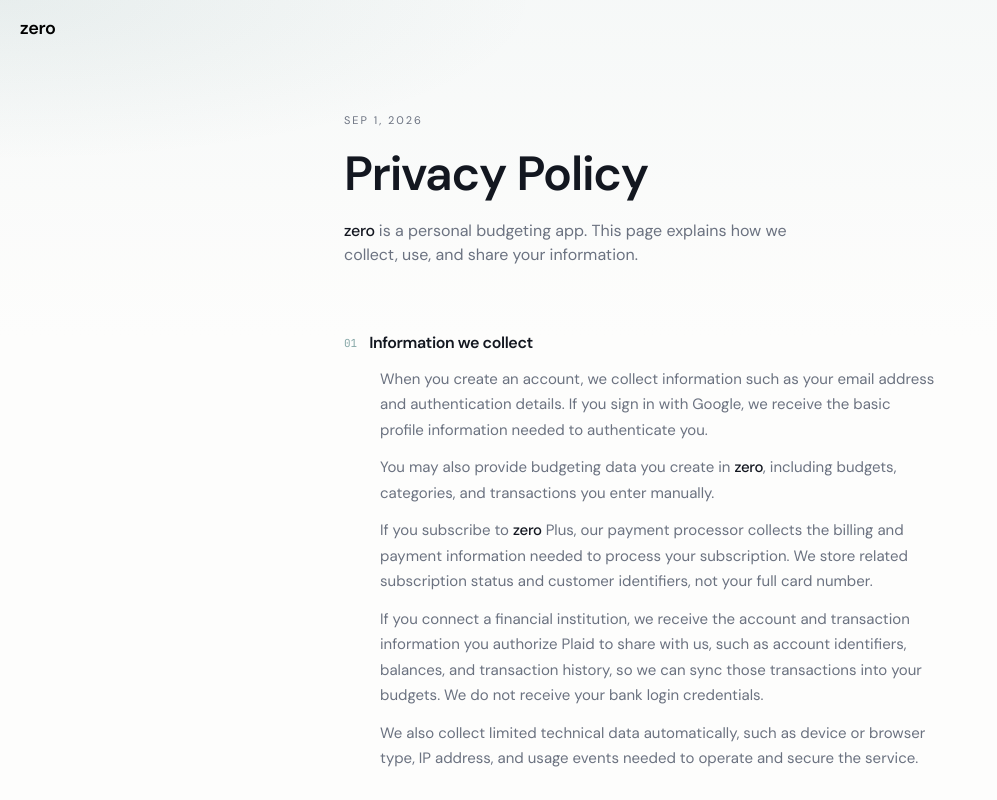
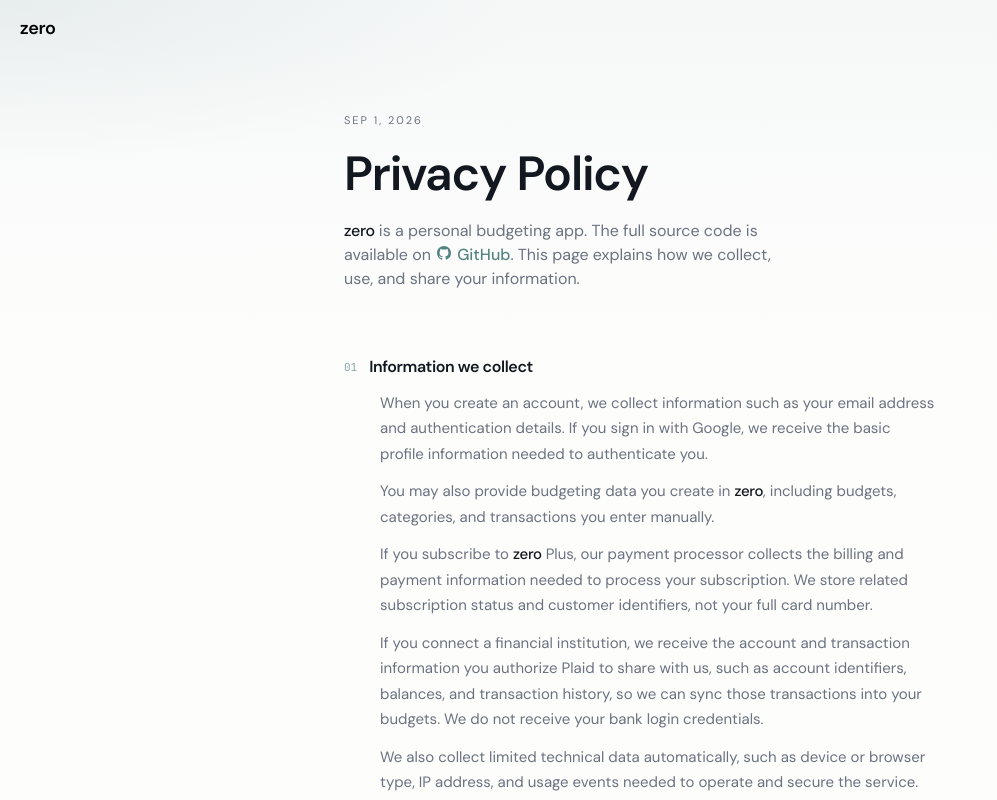
Before and after one commit to jacobrobertsbaca/zero, a Next.js app: page /privacy in a window 1280 px wide. Shown: the top 800 px of the page, without its empty margins (0-997 px from the left). Built offline with nearby package versions, Linux system fonts and the light colour scheme.

Commit message:
feat: add link to source code to privacy policy

```diff
--- a/app/privacy/page.tsx
+++ b/app/privacy/page.tsx
@@ -1,4 +1,12 @@
+import type { SVGProps } from "react";
+
 const Brand = () => <span className="tracking-tight text-foreground font-medium">zero</span>;
+
+const GitHubIcon = (props: SVGProps<SVGSVGElement>) => (
+  <svg viewBox="0 0 16 16" fill="currentColor" aria-hidden {...props}>
+    <path d="M8 0C3.58 0 0 3.58 0 8c0 3.54 2.29 6.53 5.47 7.59.4.07.55-.17.55-.38 0-.19-.01-.82-.01-1.49-2.01.37-2.53-.49-2.69-.94-.09-.23-.48-.94-.82-1.13-.28-.15-.68-.52-.01-.53.63-.01 1.08.58 1.23.82.72 1.21 1.87.87 2.33.66.07-.52.28-.87.51-1.07-1.78-.2-3.64-.89-3.64-3.95 0-.87.31-1.59.82-2.15-.08-.2-.36-1.02.08-2.12 0 0 .67-.21 2.2.82.64-.18 1.32-.27 2-.27s1.36.09 2 .27c1.53-1.04 2.2-.82 2.2-.82.44 1.1.16 1.92.08 2.12.51.56.82 1.27.82 2.15 0 3.07-1.87 3.75-3.65 3.95.29.25.54.73.54 1.48 0 1.07-.01 1.93-.01 2.2 0 .21.15.46.55.38A8.01 8.01 0 0 0 16 8c0-4.42-3.58-8-8-8" />
+  </svg>
+);
 
 const sections = [
   {
@@ -136,7 +144,17 @@
           Privacy Policy
         </h1>
         <p className="max-w-md text-[15px] leading-relaxed text-muted-foreground sm:text-base">
-          <Brand /> is a personal budgeting app. This page explains how we collect, use, and share your information.
+          <Brand /> is a personal budgeting app. The full source code is available on{" "}
+          <a
+            href="https://github.com/jacobrobertsbaca/zero"
+            target="_blank"
+            rel="noopener noreferrer"
+            className="pl-0.5 inline-flex items-baseline gap-1.5 font-medium text-primary underline-offset-4 hover:underline"
+          >
+            <GitHubIcon className="size-3.5 shrink-0" />
+            GitHub
+          </a>
+          . This page explains how we collect, use, and share your information.
         </p>
       </header>
 
```
